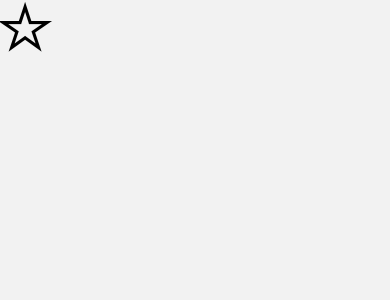
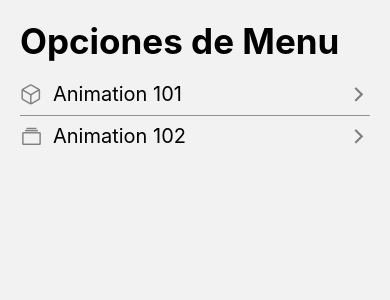
Before and after one commit to FededelRincon/react-native-components, a React Native app: screen /HomeScreen in a window 390 px wide. Shown: the top 300 px of the page. Built offline with nearby package versions, Linux system fonts and the light colour scheme.

Commit message:
FlatList and FlatListItem ok

```diff
--- /dev/null
+++ b/src/components/FlatListMenuItem.tsx
@@ -0,0 +1,51 @@
+import React from 'react'
+import { StyleSheet, Text, View } from 'react-native'
+import { MenuItem } from '../interfaces/appInterfaces'
+import Icon from 'react-native-vector-icons/Ionicons'
+import { TouchableOpacity } from 'react-native-gesture-handler'
+
+interface Props {
+    menuItem: MenuItem
+}
+
+
+export const FlatListMenuItem = ({ menuItem }: Props) => {
+
+
+    return (
+        <TouchableOpacity
+            activeOpacity={0.5}
+        >
+            <View style={ styles.container }>
+                <Icon
+                    name={ menuItem.icon }
+                    color='gray'
+                    size={ 23 }
+                />
+                <Text style={styles.itemText}>
+                    {menuItem.name}
+                </Text>
+
+                <View style={{ flex: 1 }}/>
+
+                <Icon
+                    name='chevron-forward-outline'
+                    color='gray'
+                    size={ 23 }
+                />
+            </View>
+        </TouchableOpacity>
+    )
+}
+
+
+
+const styles = StyleSheet.create({
+    container: {
+        flexDirection: 'row'
+    },
+    itemText: {
+        marginLeft: 10,
+        fontSize: 20,
+    }
+});
--- /dev/null
+++ b/src/interfaces/appInterfaces.ts
@@ -0,0 +1,5 @@
+export interface MenuItem {
+    name: string;
+    icon: string;
+    components: string;
+}
--- a/src/screens/HomeScreen.tsx
+++ b/src/screens/HomeScreen.tsx
@@ -1,14 +1,61 @@
 import React from 'react'
-import { Text, View } from 'react-native'
+import { FlatList, Text, View } from 'react-native'
+import { useSafeAreaInsets } from 'react-native-safe-area-context';
 import Icon from 'react-native-vector-icons/Ionicons'
+import { FlatListMenuItem } from '../components/FlatListMenuItem';
+import { MenuItem } from '../interfaces/appInterfaces';
+
+import { styles } from '../theme/appTheme';
+
+
+
+const menuItems: MenuItem[] = [
+    {
+        name: 'Animation 101',
+        icon: 'cube-outline',
+        components: 'Animation101Screen',
+    },
+    {
+        name: 'Animation 102',
+        icon: 'albums-outline',
+        components: 'Animation102Screen',
+    },
+]
+
 
 export const HomeScreen = () => {
+
+    const { top } = useSafeAreaInsets();
+
+
+    const renderListHeader = () => {
+        return(
+            <View style={{ marginTop: top + 20, marginBottom: 20 }}>
+                <Text style={ styles.title }>Opciones de Menu</Text>
+            </View>
+        )
+    }
+
+    const itemSeparator = () => {
+        return (
+            <View
+                style={{
+                    borderBottomWidth: 1,
+                    opacity: 0.4,
+                    marginVertical: 8,
+                }}
+            />
+        );
+    }
+
     return (
-        <View>
-            <Icon
-                name="star-outline"
-                size={ 50 }
-                color="black"
+        <View style={{ flex: 1, ...styles.globalMargin }}>
+            <FlatList
+                data={ menuItems }
+                renderItem={ ({ item, index }) => <FlatListMenuItem key={item.name} menuItem={item} /> }
+                keyExtractor={ (item) => item.name }
+                ListHeaderComponent={ renderListHeader }
+                ItemSeparatorComponent={ itemSeparator }
             />
         </View>
     )
--- /dev/null
+++ b/src/theme/appTheme.tsx
@@ -0,0 +1,11 @@
+import { StyleSheet } from "react-native";
+
+export const styles = StyleSheet.create({
+    globalMargin: {
+        marginHorizontal: 20,
+    },
+    title: {
+        fontSize: 35,
+        fontWeight: 'bold'
+    }
+});
```
